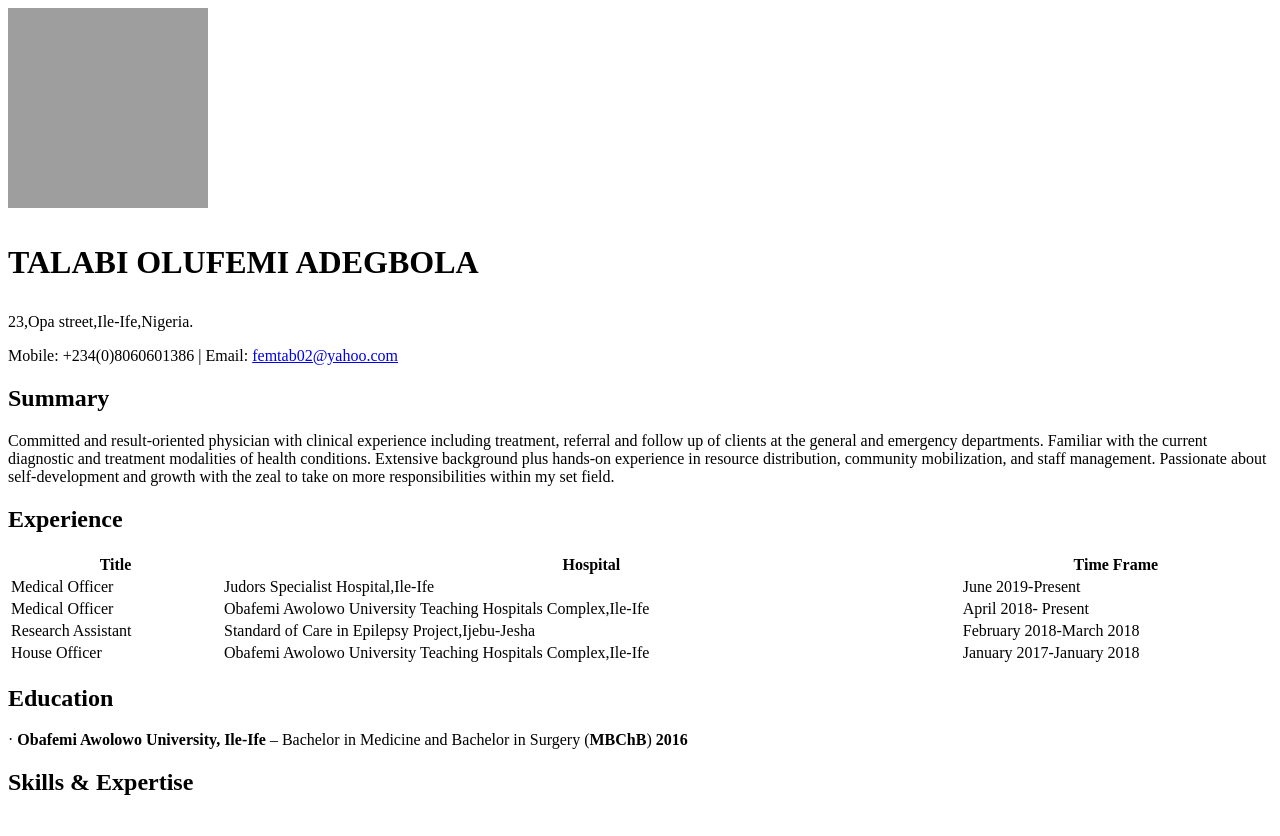
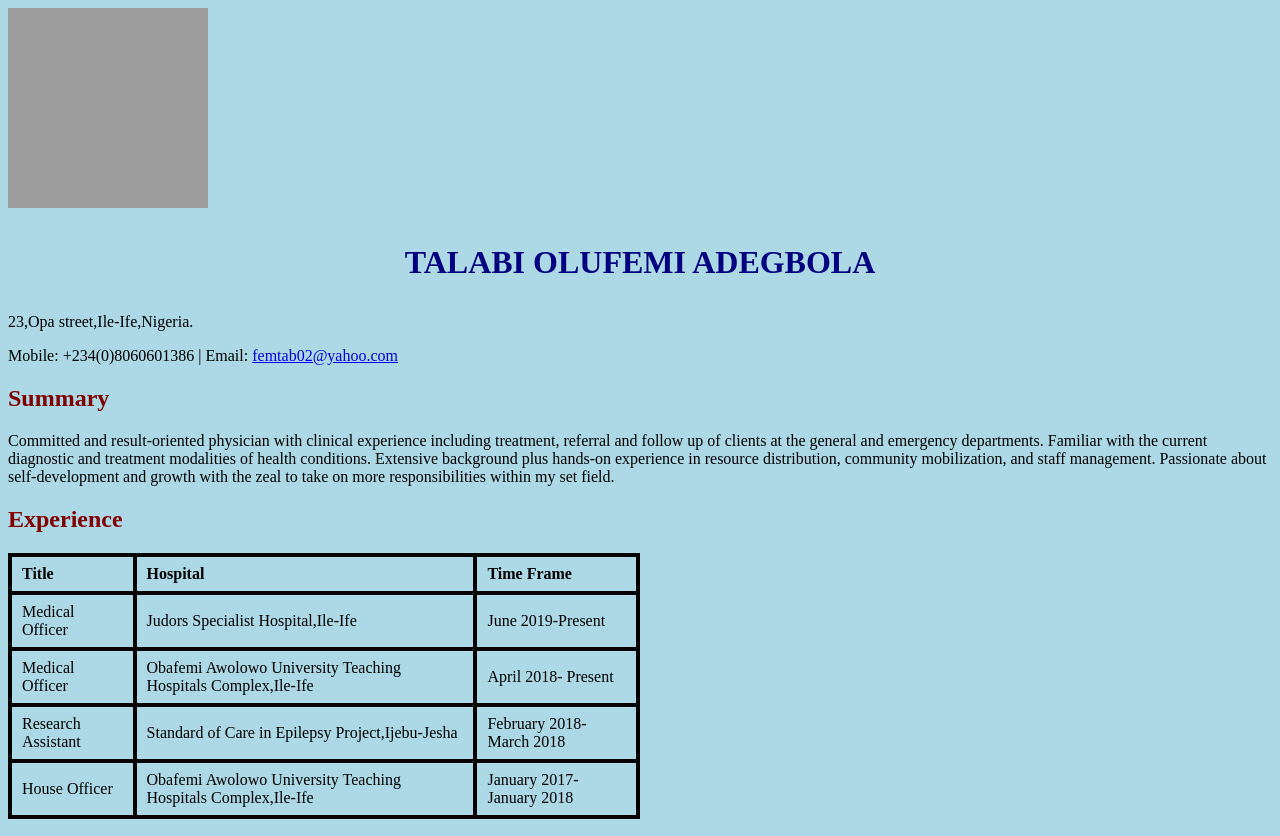
Before and after one commit to olufemi22/startng-task2, a plain HTML site: page Olufemi.html in a window 1280 px wide. Shown: the top 836 px of the page. Drawn offline with Linux system fonts and the light colour scheme; grey boxes are pictures that could not be loaded.

Commit message:
git commit -m

```diff
--- a/Olufemi.html
+++ b/Olufemi.html
@@ -1,10 +1,11 @@
 <!DOCTYPE html>
 <html>
-<body>
+<body/>
+<link rel="stylesheet" type="text/css" href="style.css">
+
 <img src="https://res.cloudinary.com/olufemi22/image/upload/v1566566774/_DSC0005aaa_2_z8f41w.jpg" alt="author" width="200" height="200"/>
 
 <h1><p><b>TALABI OLUFEMI ADEGBOLA</b></p></h1>
-
 <p>23,Opa street,Ile-Ife,Nigeria.</p>
 
 <p>Mobile: +234(0)8060601386 | Email: <a href="mailto:femtab02@yahoo.com">femtab02@yahoo.com</a> </p>
@@ -15,7 +16,7 @@
 
 <h2><b> Experience </b></h2>
 
-<table style="width:100%">
+<table style="width:50%">
   <tr>
     <th>Title </th>
     <th>Hospital</th>
@@ -65,6 +66,7 @@
 <p>· Strong team leadership and management skills</p>
 
 <p>· Strong interpersonal and communication skills</p>
+<p>· Beginner HTML and CSS developer </p>
 
 <br />
 <h2><b>Professional Registrations and Memberships </b></h2>
--- /dev/null
+++ b/style.css
@@ -0,0 +1,23 @@
+ h2 {
+  color: maroon;
+  text-align: side;
+  }
+h1 {
+  color: navy;
+  text-align: center;
+}
+p  {
+	color:red:
+}
+body {
+  background-color: lightblue;
+}
+table, th, td {
+  border: 4px solid black; text-align: left; border-collapse: collapse; padding: 10px;
+  padding-top: 8px;
+  padding-bottom: 8px;
+  text-align: left;
+  background-color: lightblue;
+  color: black;
+  height:10px
+  }
```
